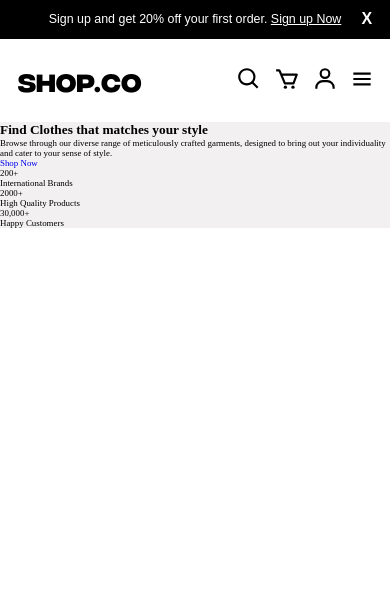
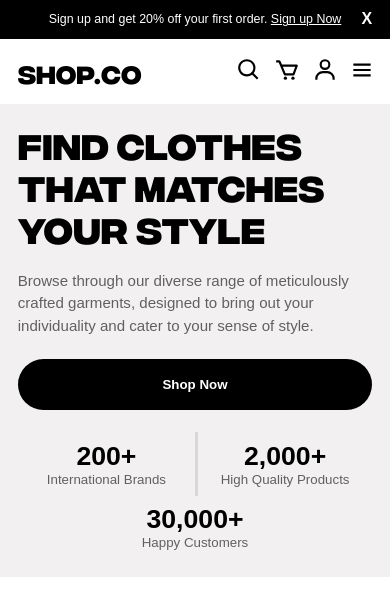
Before and after one commit to divineamunega/shop.co, a React (Vite) app: page / in a window 390 px wide. Shown: the top 616 px of the page. Built offline with nearby package versions, Linux system fonts and the light colour scheme.

Commit message:
Mobile landing homepage1

```diff
--- a/src/pages/Homepage.tsx
+++ b/src/pages/Homepage.tsx
@@ -1,9 +1,73 @@
 import { Link } from "react-router-dom";
 import styled from "styled-components";
+import variables from "../styles/variables";
 
 const StyledHomepage = styled.main`
 	& > .landing {
+		font-family: var(--primary-font);
 		background-color: var(--secondary-background-color);
+		display: flex;
+		padding: 2rem 2rem;
+	}
+
+	& > .landing > div:first-child {
+		display: flex;
+		flex-direction: column;
+		gap: 2.5rem;
+	}
+
+	& .landing_heading {
+		font-family: var(--secondary-font);
+		font-weight: 700;
+		font-size: 4rem;
+	}
+
+	& .landing_support {
+		font-size: 1.7rem;
+		color: rgba(${variables.primaryColor}, 0.6);
+		line-height: 2.5rem;
+	}
+
+	& .landing_cta {
+		background-color: var(--primary-color);
+		color: var(--background-color);
+		padding: 2rem;
+		display: flex;
+		align-items: center;
+		justify-content: center;
+		font-size: 1.5rem;
+		border-radius: 60px;
+		font-weight: 600;
+	}
+
+	& .stats_box {
+		display: flex;
+		flex-wrap: wrap;
+		align-items: center;
+		justify-content: center;
+	}
+
+	& .stats_item {
+		display: flex;
+		flex-direction: column;
+		align-items: center;
+		justify-content: center;
+		padding: 1rem;
+		flex-basis: 50%;
+
+		&:nth-child(2) {
+			border-left: 3px solid rgba(${variables.primaryColor}, 0.1);
+		}
+		& > div:nth-child(1) {
+			font-size: 3rem;
+			font-weight: 600;
+		}
+
+		& > div:nth-child(2) {
+			font-size: 1.5rem;
+
+			color: rgba(${variables.primaryColor}, 0.6);
+		}
 	}
 `;
 const Homepage = () => {
@@ -11,20 +75,24 @@ const Homepage = () => {
 		<StyledHomepage>
 			<section className="landing">
 				<div>
-					<h1>Find Clothes that matches your style</h1>
-					<p>
+					<h1 className="landing_heading">
+						Find Clothes that matches your style
+					</h1>
+					<p className="landing_support">
 						Browse through our diverse range of meticulously crafted garments,
 						designed to bring out your individuality and cater to your sense of
 						style.
 					</p>
-					<Link to="/">Shop Now</Link>
+					<Link to="/" className="landing_cta">
+						Shop Now
+					</Link>
 					<div className="stats_box">
 						<div className="stats_item">
 							<div>200+</div>
 							<div>International Brands</div>
 						</div>
 						<div className="stats_item">
-							<div>2000+</div>
+							<div>2,000+</div>
 							<div>High Quality Products</div>
 						</div>
 						<div className="stats_item">
--- a/src/ui/Logo.tsx
+++ b/src/ui/Logo.tsx
@@ -11,7 +11,7 @@ const StyledLogo = styled.div`
 	box-shadow: 0 0 0 4px rgba(${variables.primaryColor}, 0);
 	transition: box-shadow;
 	transition-duration: 1s;
-	padding: 1rem;
+	/* padding: 1rem; */
 	display: flex;
 
 	&:focus {
--- a/src/ui/Navbar.tsx
+++ b/src/ui/Navbar.tsx
@@ -13,7 +13,7 @@ const StyledNavbar = styled.nav`
 	align-items: center;
 	justify-content: space-between;
 	font-family: var(--primary-font);
-	padding: 2rem 1rem;
+	padding: 2rem 2rem;
 	gap: 3rem;
 	position: relative;
 
@@ -83,7 +83,7 @@ const StyledNavbar = styled.nav`
 
 	.buttons {
 		display: flex;
-		/* gap: 0rem; */
+		gap: 2rem;
 
 		button {
 			border: none;
@@ -91,7 +91,6 @@ const StyledNavbar = styled.nav`
 			box-shadow: 0 0 0 4px rgba(${variables.primaryColor}, 0);
 			transition: box-shadow;
 			transition-duration: 1s;
-			padding: 1rem;
 
 			&:focus {
 				box-shadow: 0 0 0 4px rgba(${variables.primaryColor}, 0.7);
```
